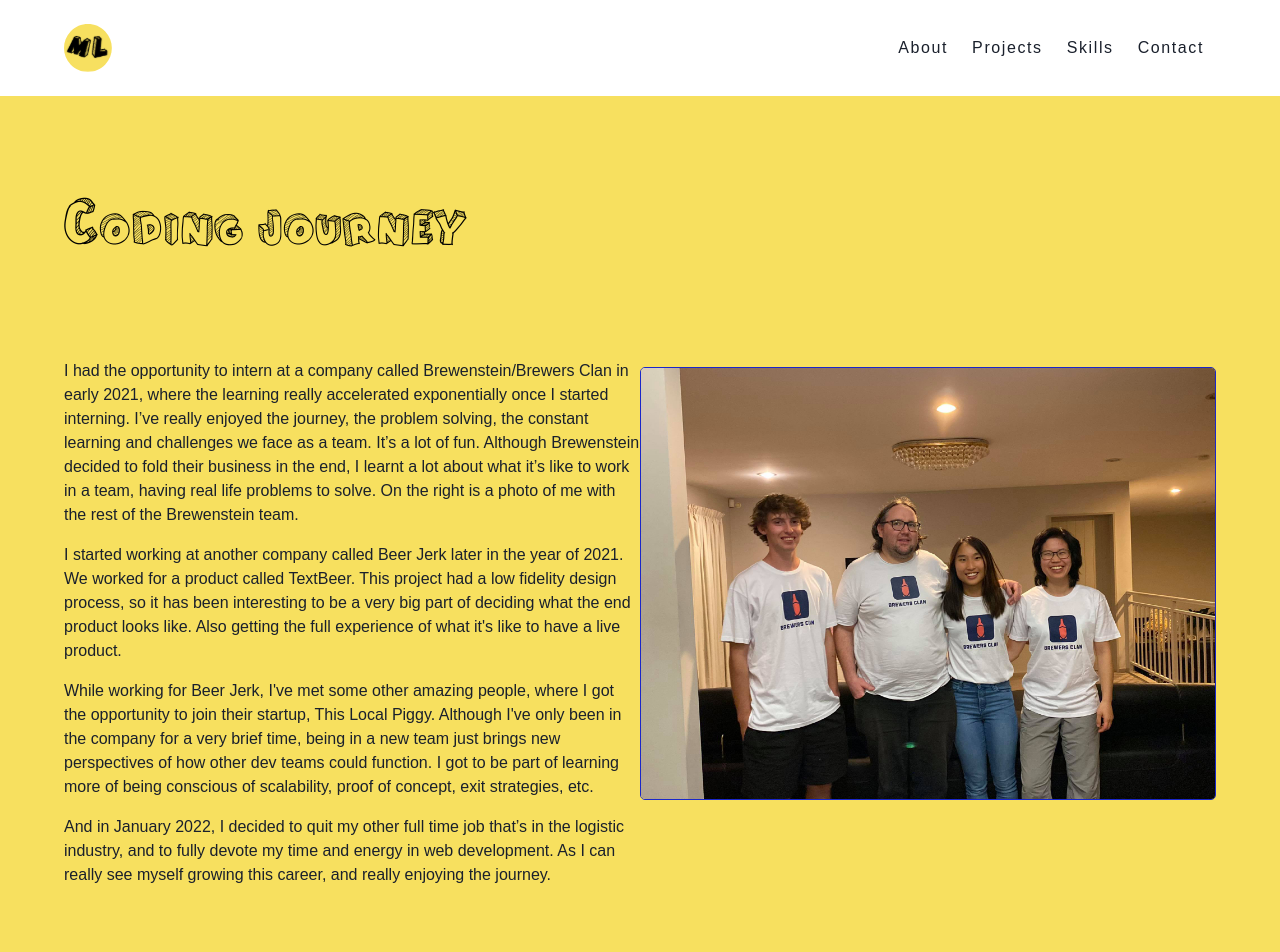
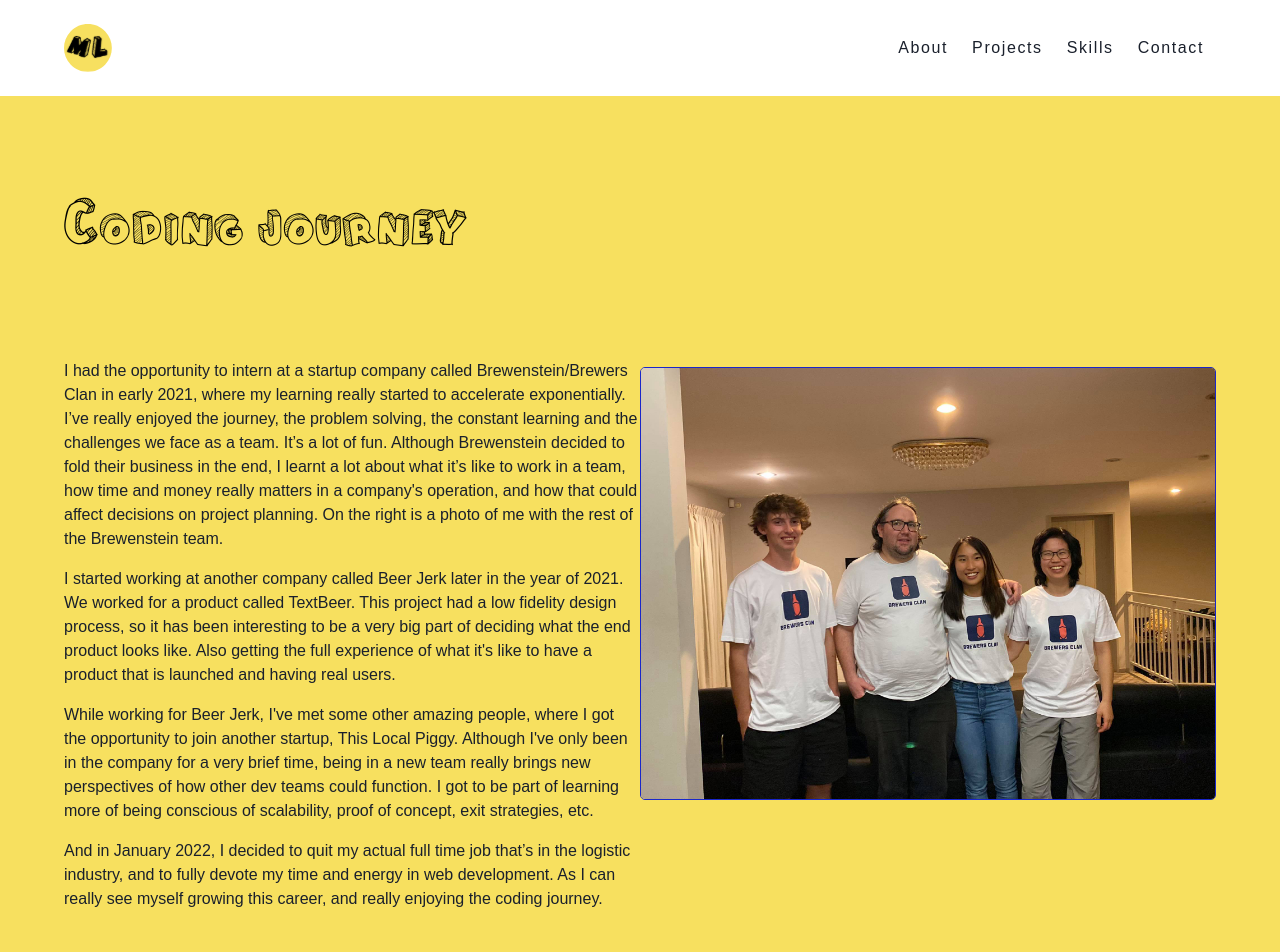
Before and after one commit to lin-maggies/portfolio, a React (Create React App) app: page /about in a window 1280 px wide. Shown: the top 952 px of the page. Built offline with nearby package versions, Linux system fonts and the light colour scheme.

Commit message:
reword/add content to about and skills page

```diff
--- a/src/Containers/aboutMe.js
+++ b/src/Containers/aboutMe.js
@@ -16,14 +16,15 @@
         <div className="column">
           <div className="sectionPara">
             <p>
-              I had the opportunity to intern at a company called
-              Brewenstein/Brewers Clan in early 2021, where the learning really
-              accelerated exponentially once I started interning. I’ve really
-              enjoyed the journey, the problem solving, the constant learning
-              and challenges we face as a team. It’s a lot of fun. Although
+              I had the opportunity to intern at a startup company called
+              Brewenstein/Brewers Clan in early 2021, where my learning really
+              started to accelerate exponentially. I’ve really enjoyed the
+              journey, the problem solving, the constant learning and the
+              challenges we face as a team. It’s a lot of fun. Although
               Brewenstein decided to fold their business in the end, I learnt a
-              lot about what it’s like to work in a team, having real life
-              problems to solve. {""}
+              lot about what it’s like to work in a team, how time and money
+              really matters in a company's operation, and how that could affect
+              decisions on project planning. {""}
               <span className="pMobile">Below </span>
               {""}
               <span className="pDesk">On the right </span> is a photo of me with
@@ -35,22 +36,22 @@
               project had a low fidelity design process, so it has been
               interesting to be a very big part of deciding what the end product
               looks like. Also getting the full experience of what it's like to
-              have a live product.
+              have a product that is launched and having real users.
             </p>
             <p>
               While working for Beer Jerk, I've met some other amazing people,
-              where I got the opportunity to join their startup, This Local
+              where I got the opportunity to join another startup, This Local
               Piggy. Although I've only been in the company for a very brief
-              time, being in a new team just brings new perspectives of how
+              time, being in a new team really brings new perspectives of how
               other dev teams could function. I got to be part of learning more
               of being conscious of scalability, proof of concept, exit
               strategies, etc.
             </p>
             <p>
-              And in January 2022, I decided to quit my other full time job
+              And in January 2022, I decided to quit my actual full time job
               that’s in the logistic industry, and to fully devote my time and
               energy in web development. As I can really see myself growing this
-              career, and really enjoying the journey.
+              career, and really enjoying the coding journey.
             </p>
           </div>
         </div>
--- a/src/Containers/mySkills.js
+++ b/src/Containers/mySkills.js
@@ -24,10 +24,11 @@
             <p>
               My main expertise is in front-end development building responsive
               web apps using React, Javascript, HTML and CSS. However, I’m also
-              familiar with AWS' services for back-end and website hosting. This
-              includes using their Lambda, API Gateway, SES, Cognito, S3 etc. I
-              am comfortable building Lambda functions, creating API endpoints
-              in API Gateway, using SES to set up emails etc.
+              familiar with AWS' cloud services for back-end and website
+              hosting. This includes using their Lambda, API Gateway, SES,
+              Cognito, S3 etc. I am comfortable building Lambda functions,
+              creating API endpoints in API Gateway, using SES to set up emails
+              etc.
             </p>
             <p>
               I have also used a lot of third party APIs. I’ve used Stripe for
@@ -38,7 +39,9 @@
             <p>
               I’ve worked in two projects that practices Agile/Scrum
               methodology, and have been working in a team environment solving
-              real life problems.
+              real life problems. I am also experienced in problem management,
+              as I have been doing that a lot through my projects, whether it's
+              time pressing or not.
             </p>
           </div>
         </div>
```
